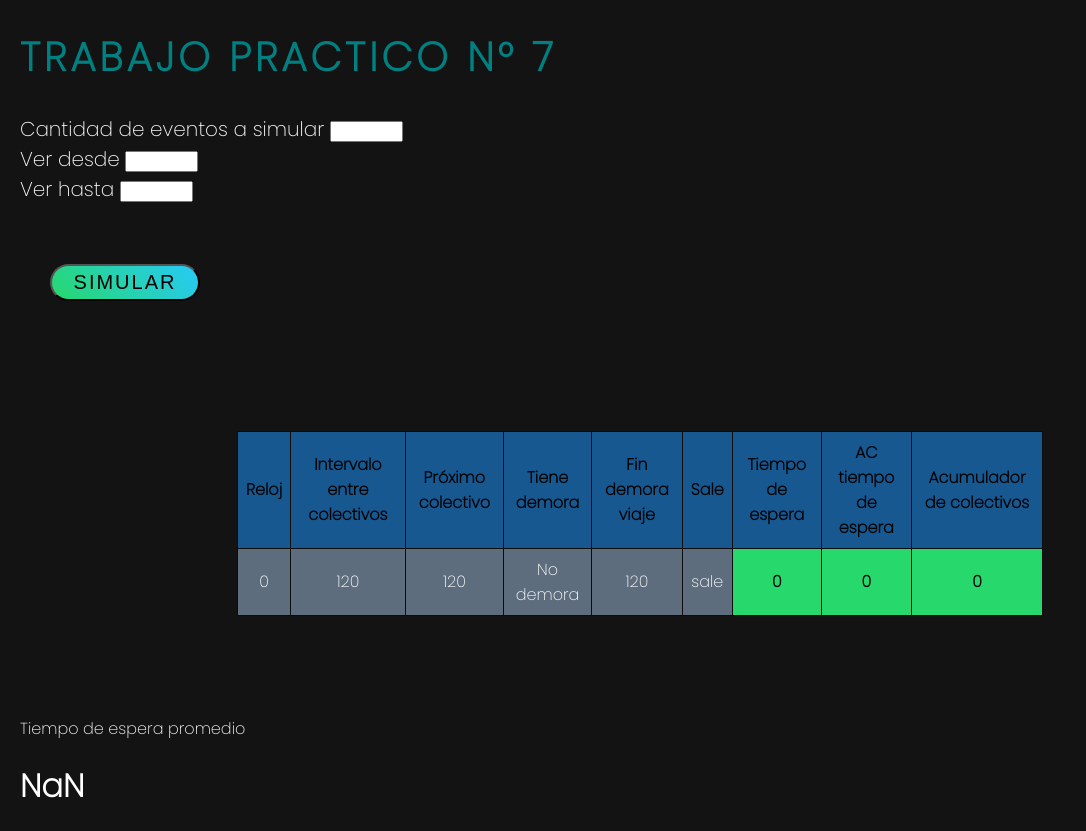
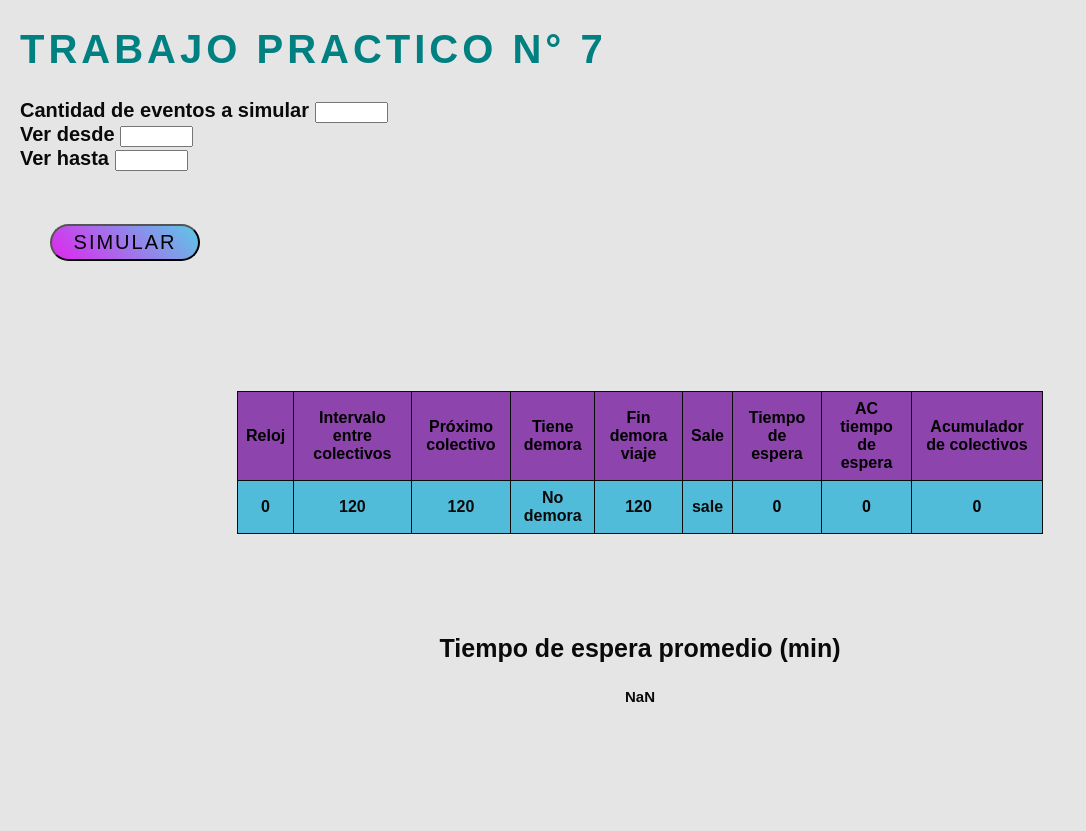
Before and after one commit to Toledost/simtp7, a plain HTML site: page index.html in a window 1280 px wide. Both pictures are taken after a click on the button "SIMULAR". Shown: the whole page, without its empty margins (0-1086 px from the left). After the commit the page ends 800 px from the top, so only its background shows below. Drawn offline with Linux system fonts and the light colour scheme.

Commit message:
trabajo terminado con modificaciones

```diff
--- a/index.html
+++ b/index.html
@@ -38,7 +38,7 @@
     </div>
 
     <div id="tiempoEspera">
-        <p>Tiempo de espera promedio</p>
+        <p id ="tiempoEspera" >Tiempo de espera promedio (min) </p>
         <h1 id = "resultado">
 
         </h1>
--- a/script.js
+++ b/script.js
@@ -55,7 +55,7 @@ function calcularDesperfecto(){ // si el bondi sale o no sale
 
 function generarBondis(cantEventos, desde, hasta){
 
-    var filaTabla = [ new Array(24).fill(0), new Array(24).fill(0)];
+    var filaTabla = [ new Array(9).fill(0), new Array(9).fill(0)];
     var grillaFinal = [];
     var horaLlegada = 0; // de la persona
 
@@ -82,14 +82,13 @@ function generarBondis(cantEventos, desde, hasta){
             var reloj = i;
         }
         if (proximoBondi <= finDemoraViaje){ // cambio a la llegada de algun bondi ( o sea cuando pasa por el Bv)
-            // falta que haga el cambio de fin viaje para que lo ponga en reloj
             reloj = finDemoraViaje;
         }
+
         if (sale == "no sale"){
             reloj = proximoBondi - intervaloEntreBondis;
             tiempoEspera = 0;
-            //intervaloEntreBondis += filaTabla[0][1];
-            //console.log(reloj, tiempoEspera);
+
         }
         if (sale == "sale"){
             var acBondis = acBondis + 1;
@@ -109,9 +108,6 @@ function generarBondis(cantEventos, desde, hasta){
         }
 
 
-
-
-
         //para ver si sale o no sale
         var sale = calcularDesperfecto();
 
@@ -121,23 +117,28 @@ function generarBondis(cantEventos, desde, hasta){
 
 
 
-
-
         filaTabla.splice(0, 1);
         var insertarRegistro = [reloj,intervaloEntreBondis,proximoBondi,tieneDemora,finDemoraViaje,sale,tiempoEspera,acTiempoEspera,acBondis];
 
-        console.log(acTiempoEspera,acBondis);
-        var resultado = acTiempoEspera/acBondis;
-        document.getElementById("resultado").innerHTML = resultado;
+
 
         filaTabla.push(insertarRegistro);
 
         if((i >= desde && i <= hasta) || i == cantEventos) {
             grillaFinal.push(insertarRegistro);
         }
+
     }
 
-    console.log(grillaFinal);
+    if (cantEventos == 0){
+        resultado = "faltan cantidad de eventos a simular";
+        document.getElementById("resultado").style.fontSize = "15px";
+    }
+
+    var resultado = (acTiempoEspera/acBondis).toFixed(2);
+    document.getElementById("resultado").innerHTML = resultado;
+
+    //console.log(grillaFinal);
 
     return grillaFinal;
 }
@@ -163,12 +164,10 @@ function rellenarTabla() {
             cadena += '<td class="metrica">' + grilla[i][6] + '</td>';
             cadena += '<td class="metrica">' + grilla[i][7] + '</td>';
             cadena += '<td class="metrica">' + grilla[i][8] + '</td></tr>';
-            //cadena += '<td class="metrica">' + grilla[i][9] + '</td></tr>';
         } else {
             cadena += '<td>' + grilla[i][6] + '</td>';
             cadena += '<td>' + grilla[i][7] + '</td>';
             cadena += '<td>' + grilla[i][8] + '</td></tr>';
-            //cadena += '<td>' + grilla[i][9] + '</td></tr>';
         }
 
         tablaColas.innerHTML += cadena;
--- a/styles.css
+++ b/styles.css
@@ -1,9 +1,21 @@
 body {
     margin: 0 20px;
     padding: 0;
-    font-family: 'Poppins', sans-serif;
-    background-color: #131313;
-    color: white;
+    font-family: 'fantasy', sans-serif;
+    background-color: #a3a3a346;
+    color: rgb(10, 10, 10);
+    font-weight: bold;
+
+}
+
+#tiempoEspera{
+    text-align: center;
+    font-size: 25px;
+}
+
+#resultado{
+    font-size: 30px;
+
 
 }
 
@@ -27,6 +39,7 @@ body {
     font-size: 20px;
 }
 
+/*
 #selector {
     background: rgb(22, 88, 143);
     font-size: 15px;
@@ -36,6 +49,7 @@ body {
     border-radius: 5px;
     color: white;
 }
+*/
 
 #politica{
     display: none;
@@ -49,8 +63,8 @@ body {
     font-size: 20px;
     background-image: linear-gradient(
     225deg,
-    #26caf8,
-    #27d86c);
+    #5bc9e7,
+    #e126ee);
     border-radius: 30px;
     width: 150px;
     letter-spacing: 2px;
@@ -63,18 +77,19 @@ body {
     box-shadow: 10px -10px 25px 0 rgba(143, 64, 248, 0.5), -10px 10px 25px 0 rgba(39, 200, 255, 0.5);
     background-image: linear-gradient(
         225deg,
-        #c625d0,
-        #26caf8);
+        #e126ee,
+        #51bcda);
     transition: 0.3s;
 }
 
 #tablaColas {
-    font-family:'Poppins', sans-serif;
+    font-family:'fantasy', sans-serif;
     width: 65%;
     margin: 100px auto;
-    background: rgb(93, 109, 126);
+    background: #51bcda;
     text-align: center;
     border-collapse: collapse;
+
 }
 
 td, th {
@@ -82,13 +97,13 @@ td, th {
     padding: 8px;
 }
 th {
-    background: rgb(22, 88, 143);
+    background: rgb(142, 68, 173);
     color: black;
     font-weight: bold;
 }
 
 .metrica {
-    background: #27d86c;
+    background: #51bcda;
     color: black;
     font-weight: bold;
 }
```
